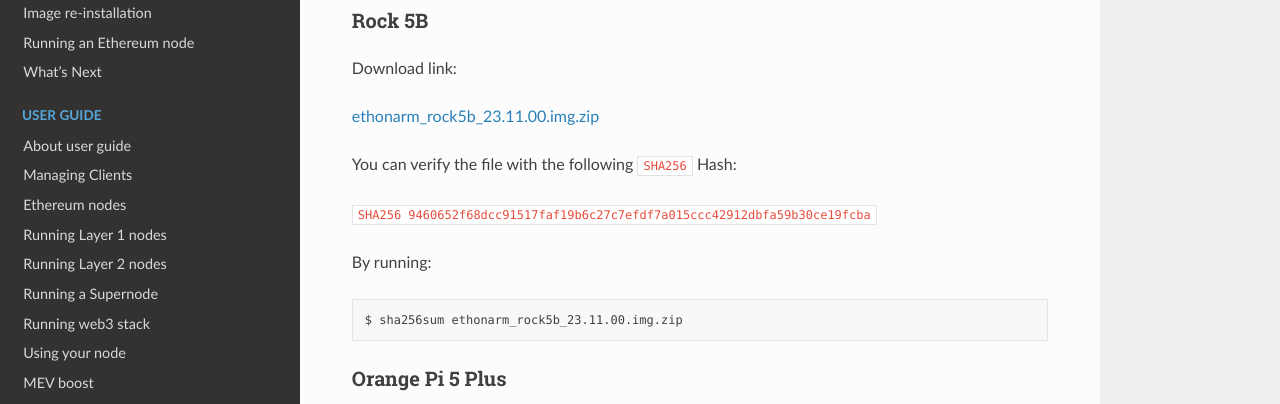
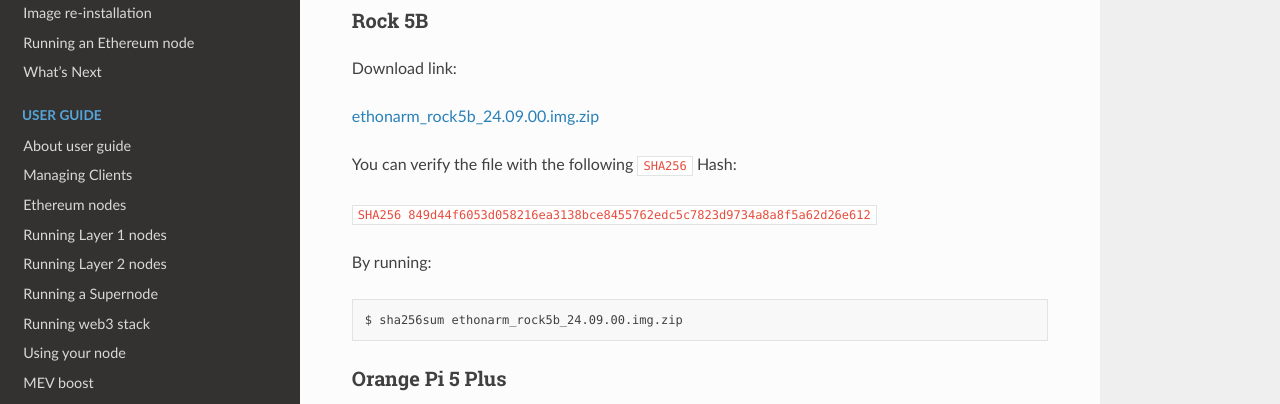
Before and after one commit to EOA-Blockchain-Labs/ethereumonarm, a Sphinx documentation site: the page built from docs/quick-guide/download-and-install.rst, in a window 1280 px wide and 900 px high, scrolled down 2365 px. Shown: the part 151-555 px from the top of the window. Built offline with Sphinx 7.4.7 and the Read the Docs theme 2.0.0, drawn with Linux system fonts in a browser that asks for light colours.

Commit message:
updated Rock 5B download link

```diff
--- a/docs/quick-guide/download-and-install.rst
+++ b/docs/quick-guide/download-and-install.rst
@@ -127,19 +127,20 @@ Rock 5B
 
 Download link:
 
-ethonarm_rock5b_23.11.00.img.zip_
+ethonarm_rock5b_24.09.00.img.zip_
 
-.. _ethonarm_rock5b_23.11.00.img.zip: https://ethereumonarm-my.sharepoint.com/:u:/p/dlosada/EbuLXcC99EJBmrnM-GZo90MBGhVS3yTPCky0ot05r2P67Q?download=1
+.. _ethonarm_rock5b_24.09.00.img.zip: https://ethereumonarm-my.sharepoint.com/:u:/p/dlosada/EeYfOU29o3ZDgFv2yTCSjCQBkLb6_hjGF2GRzD65Ojpxag?download=1
+
 
 You can verify the file with the following ``SHA256`` Hash:
 
-``SHA256 9460652f68dcc91517faf19b6c27c7efdf7a015ccc42912dbfa59b30ce19fcba``
+``SHA256 849d44f6053d058216ea3138bce8455762edc5c7823d9734a8a8f5a62d26e612``
 
 By running:
 
 .. prompt:: bash $
 
-  sha256sum ethonarm_rock5b_23.11.00.img.zip
+  sha256sum ethonarm_rock5b_24.09.00.img.zip
 
 Orange Pi 5 Plus
 ~~~~~~~~~~~~~~~~
```
